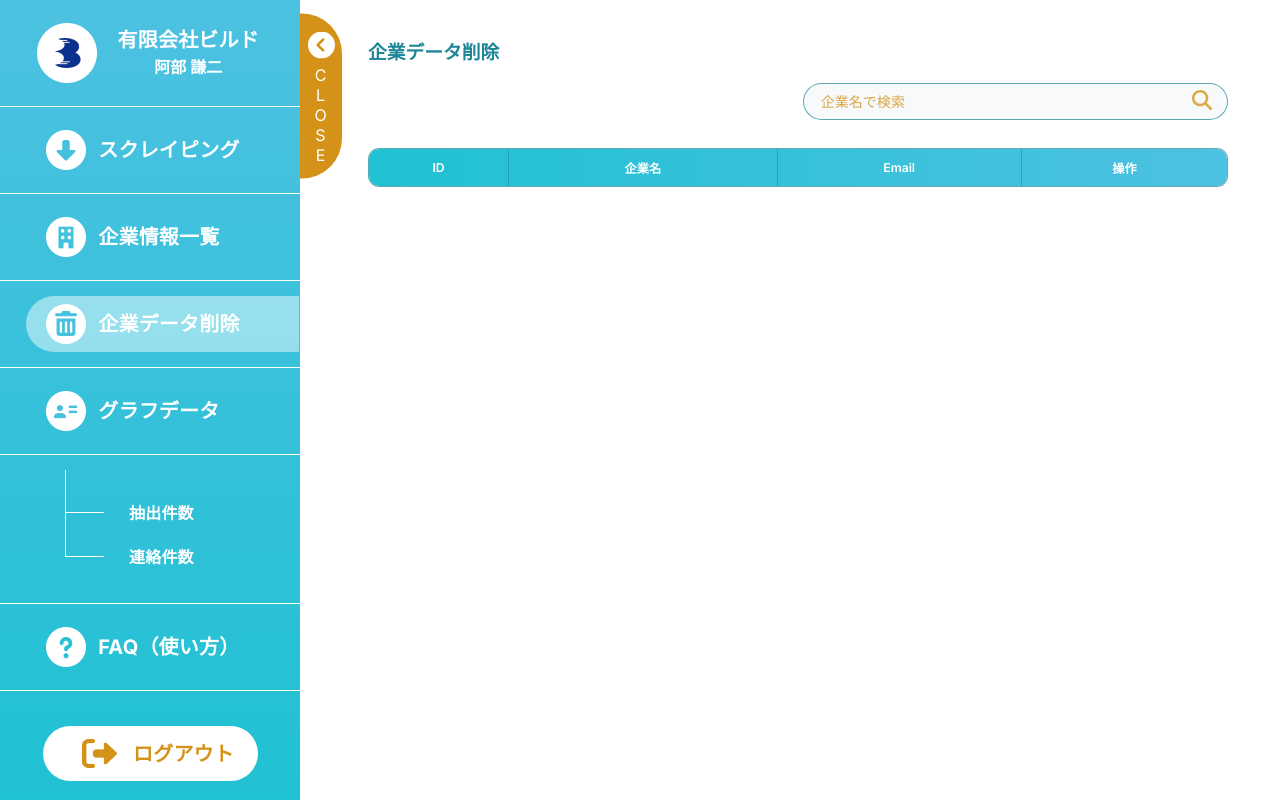
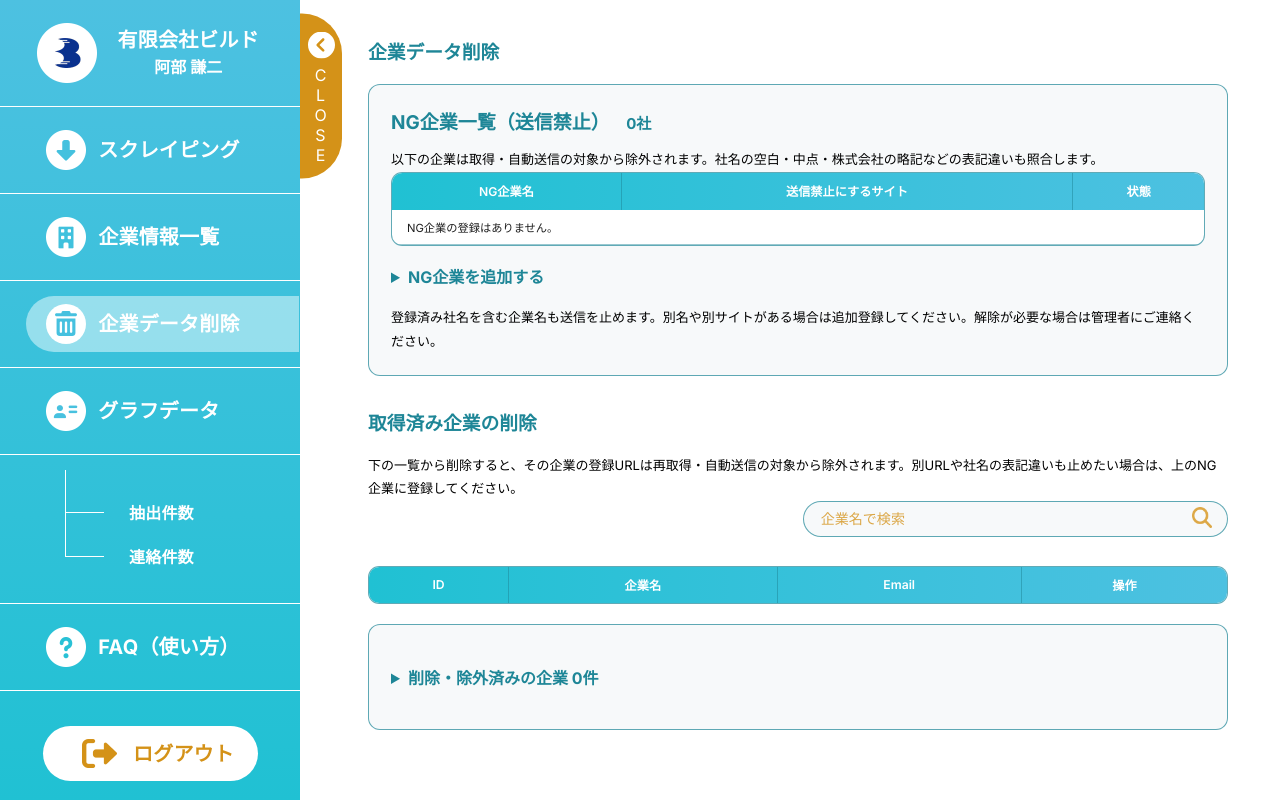
Before and after one commit to Sakai-r-forf/build-sales-force-automation, a Flask app: page /companies_delete/ in a window 1280 px wide. Run offline with Flask 3, Linux system fonts and the light colour scheme; the visitor is signed in with stand-in values (Sample User, id 1); lists and menus that the app fills with data are empty.

Commit message:
Add persistent NG company rules and enforce before form delivery

```diff
--- a/services/store.py
+++ b/services/store.py
@@ -114,8 +114,14 @@ def upsert_company(info):
     parsed = urlsplit(site)
     identity = parsed.netloc.removeprefix("www.") + parsed.path + ("?" + parsed.query if parsed.query else "")
     key = hashlib.sha256(identity.encode()).hexdigest()
+    from services.ng_companies import matching_rule
     def write(state):
         existing = next((c for c in state["companies"].values() if c["key"] == key), None)
+        ng = matching_rule(state, dict(info, company_site=site))
+        if ng:
+            if existing:
+                existing.update(excluded=True, excluded_at=now(), ng_rule_id=ng['id'])
+            return None
         if existing and existing.get("excluded"):
             return None
         if existing:
@@ -140,10 +146,11 @@ def upsert_company(info):
 
 
 def companies(search="", include_excluded=False):
+    from services.ng_companies import matching_rule
     state = store().read()
     result = []
     for record in state["companies"].values():
-        if record.get("excluded") and not include_excluded:
+        if (record.get("excluded") or matching_rule(state, record)) and not include_excluded:
             continue
         if search.casefold() not in record.get("company_name", "").casefold():
             continue
@@ -154,9 +161,10 @@ def companies(search="", include_excluded=False):
 
 
 def company(company_id):
+    from services.ng_companies import matching_rule
     state = store().read()
     record = state["companies"].get(str(company_id))
-    if not record or record.get("excluded"):
+    if not record or record.get("excluded") or matching_rule(state, record):
         return None
     return dict(record, delivery=state["deliveries"].get(str(company_id), {}))
 
--- /dev/null
+++ b/static/css/dashboard/companies_delete/ng.css
@@ -0,0 +1,10 @@
+.ng-panel { margin: 20px 0 32px; padding: 22px; border: 1px solid rgba(30,134,151,.7); border-radius: 12px; background: #f7f9fa; }
+.ng-panel h3 { color: #1e8697; margin: 0 0 14px; font-size: 19px; }
+.ng-panel h3 span { font-size: 15px; margin-left: 12px; }
+.ng-panel p,.ng-description { font-size: 13px; line-height: 1.8; }
+.ng-panel td { overflow-wrap: anywhere; }
+.ng-panel summary { margin: 18px 0; color: #1e8697; cursor: pointer; font-weight: bold; }
+#ng-form { display: grid; gap: 12px; }
+#ng-form label { display: grid; gap: 6px; font-size: 14px; }
+#ng-form input:not([type=hidden]) { width: 100%; padding: 12px; border: 1px solid #1e8697; border-radius: 8px; box-sizing: border-box; }
+#ng-form button { justify-self: start; padding: 12px 20px; border: none; border-radius: 8px; color: white; background: #d49218; font-size: 15px; cursor: pointer; }
--- a/templates/dashboard/companies_delete/index.html
+++ b/templates/dashboard/companies_delete/index.html
@@ -4,12 +4,38 @@
 
 {% block head %}
 <link rel="stylesheet" href="{{ url_for('static', filename='css/dashboard/companies_delete/index.css') }}">
+<link rel="stylesheet" href="{{ url_for('static', filename='css/dashboard/companies_delete/ng.css') }}">
 {% endblock %}
 
 {% block content %}
 
 <div class="companies-delete-page">
     <h2 class="delete-title">企業データ削除</h2>
+    <section class="ng-panel" aria-labelledby="ng-title">
+        <h3 id="ng-title">NG企業一覧（送信禁止） <span>{{ ng_companies|length }}社</span></h3>
+        <p>以下の企業は取得・自動送信の対象から除外されます。社名の空白・中点・株式会社の略記などの表記違いも照合します。</p>
+        <table class="delete-table" id="ng-table">
+            <thead><tr><th>NG企業名</th><th>送信禁止にするサイト</th><th>状態</th></tr></thead>
+            <tbody>
+            {% for ng in ng_companies %}
+            <tr><td>{{ ng.name }}</td><td>{{ ng.domains|join('、') if ng.domains else '社名で判定' }}</td><td>送信禁止</td></tr>
+            {% else %}<tr><td colspan="3">NG企業の登録はありません。</td></tr>{% endfor %}
+            </tbody>
+        </table>
+        <details id="ng-add-details">
+            <summary>NG企業を追加する</summary>
+            <form method="POST" action="{{ url_for('companies_delete.ng_add') }}" id="ng-form">
+                <input type="hidden" name="csrf_token" value="{{ csrf_token }}">
+                <label>NG企業名<input name="name" required maxlength="200" placeholder="例：株式会社〇〇"></label>
+                <label>会社公式サイトのURL（任意）<input name="website" type="url" placeholder="https://example.com"></label>
+                <p>掲載サイト・検索サイトのURLではなく、対象企業の公式サイトを入力してください。同じドメインのページ全体が送信禁止になります。</p>
+                <button type="submit">NG企業として登録</button>
+            </form>
+        </details>
+        <p>登録済み社名を含む企業名も送信を止めます。別名や別サイトがある場合は追加登録してください。解除が必要な場合は管理者にご連絡ください。</p>
+    </section>
+    <h3 class="delete-title">取得済み企業の削除</h3>
+    <p class="ng-description">下の一覧から削除すると、その企業の登録URLは再取得・自動送信の対象から除外されます。別URLや社名の表記違いも止めたい場合は、上のNG企業に登録してください。</p>
     <div class="cd-search-container">
         <div class="cd-search-box">
             <input
@@ -23,7 +49,7 @@
             </button>
         </div>
     </div>
-    <table class="delete-table">
+    <table class="delete-table" id="active-company-table">
         <thead>
             <tr>
                 <th>ID</th>
@@ -49,7 +75,13 @@
         {% endfor %}
         </tbody>
     </table>
-
+    <details class="ng-panel" id="excluded-history">
+        <summary>削除・除外済みの企業 {{ excluded|length }}件</summary>
+        <table class="delete-table"><thead><tr><th>企業名</th><th>登録URL</th><th>状態</th></tr></thead><tbody>
+        {% for c in excluded %}<tr><td>{{ c.company_name }}</td><td>{{ c.company_site }}</td><td>{{ 'NG企業' if c.ng_rule_id else '削除済み' }}</td></tr>
+        {% else %}<tr><td colspan="3">削除・除外済みの企業はありません。</td></tr>{% endfor %}
+        </tbody></table>
+    </details>
 </div>
 
 <div id="deleteModal" class="cd-modal">
@@ -91,7 +123,7 @@ document.addEventListener("DOMContentLoaded", () => {
 <script>
     document.addEventListener("DOMContentLoaded", () => {
         const input = document.getElementById("search-input");
-        const rows  = document.querySelectorAll(".delete-table tbody tr");
+        const rows  = document.querySelectorAll("#active-company-table tbody tr");
 
         input.addEventListener("input", () => {
             const keyword = input.value.trim().toLowerCase();
--- a/views/companies_delete.py
+++ b/views/companies_delete.py
@@ -1,6 +1,7 @@
-from flask import Blueprint, render_template, redirect, url_for, flash
-from flask_login import login_required
+from flask import Blueprint, render_template, redirect, url_for, flash, request, jsonify
+from flask_login import login_required, current_user
 from services.store import companies, exclude_company
+from services.ng_companies import list_ng, register_ng
 
 companies_delete_bp = Blueprint("companies_delete", __name__)
 
@@ -8,7 +9,7 @@ companies_delete_bp = Blueprint("companies_delete", __name__)
 @companies_delete_bp.get("/")
 @login_required
 def index():
-    return render_template("dashboard/companies_delete/index.html", companies=companies())
+    return render_template("dashboard/companies_delete/index.html", companies=companies(), ng_companies=list_ng(), excluded=[c for c in companies(include_excluded=True) if c.get("excluded")])
 
 
 @companies_delete_bp.post("/<int:company_id>/delete")
@@ -19,3 +20,22 @@ def delete(company_id):
     else:
         flash("対象データが存在しません。", "danger")
     return redirect(url_for("companies_delete.index"))
+
+
+@companies_delete_bp.get('/ng')
+@login_required
+def ng_index():
+    return jsonify(companies=list_ng())
+
+
+@companies_delete_bp.post('/ng')
+@login_required
+def ng_add():
+    try:
+        name = request.form.get('name', '')
+        website = request.form.get('website', '').strip()
+        register_ng(name, domains=[website] if website else [], created_by=current_user.get_id())
+        flash('NG企業を登録しました。取得・自動送信の対象から除外されます。', 'success')
+    except ValueError as error:
+        flash(str(error), 'danger')
+    return redirect(url_for('companies_delete.index'))
--- a/views/deliveries.py
+++ b/views/deliveries.py
@@ -7,6 +7,7 @@ from urllib.parse import urlsplit
 from flask import Blueprint, current_app, jsonify, request
 from flask_login import login_required, current_user
 from services.store import store, now
+from services.ng_companies import matching_rule
 from services.playwright_submit import submit_contact
 
 deliveries_bp = Blueprint("deliveries", __name__)
@@ -54,6 +55,9 @@ def send(company_id):
     user_id = current_user.get_id()
     def claim(state):
         company = state["companies"].get(str(company_id))
+        ng = matching_rule(state, company or {})
+        if ng:
+            raise ValueError('NG企業「' + ng['name'] + '」への送信は禁止されています。')
         if not company or company.get("excluded"):
             raise ValueError("対象企業が存在しないか、送信対象から除外されています。")
         if not company.get("inquiry_url"):
@@ -86,12 +90,22 @@ def send(company_id):
         def mark(state):
             record = state["companies"].get(str(company_id), {})
             delivery = state["deliveries"].get(str(company_id), {})
-            if record.get("excluded") or delivery.get("id") != attempt_id or delivery.get("status") != "sending":
+            if not record or record.get("excluded") or matching_rule(state, record) or delivery.get("id") != attempt_id or delivery.get("status") != "sending":
                 raise ValueError("送信対象の状態が変わったため停止しました。")
             delivery["submitted_at"] = now()
         store().mutate(mark)
 
-    result = submit_contact(company["inquiry_url"], rendered, before_submit, allow_loopback=current_app.config["ALLOW_LOOPBACK"])
+    def check_target(url, title=''):
+        state = store().read()
+        record = state['companies'].get(str(company_id), {})
+        ng = matching_rule(state, record, url=url, title=title)
+        if ng:
+            raise ValueError('NG企業「' + ng['name'] + '」への送信は禁止されています。')
+        if not record or record.get('excluded'):
+            raise ValueError('送信対象から除外されたため停止しました。')
+
+    result = submit_contact(company["inquiry_url"], rendered, before_submit,
+                            allow_loopback=current_app.config["ALLOW_LOOPBACK"], check_target=check_target)
     def finish(state):
         delivery = state["deliveries"][str(company_id)]
         if delivery["id"] != attempt_id:
--- a/views/scraping.py
+++ b/views/scraping.py
@@ -35,7 +35,7 @@ def crawl():
     stats = get_stats()
     if not stats["total"]:
         os.unlink(csv_path)
-        return jsonify(error="該当企業を取得できませんでした。URL・キーワード・対象サイトへの接続可否を確認してください。削除済み企業は再取得されません。", stats=stats), 422
+        return jsonify(error="該当企業を取得できませんでした。URL・キーワード・対象サイトへの接続可否を確認してください。NG企業・削除済み企業は取得されません。", stats=stats), 422
     response = send_file(csv_path, as_attachment=True, download_name=os.path.basename(csv_path))
     response.headers["X-Saved-Count"] = str(stats["total"])
     response.headers["X-Crawl-Partial"] = str(stats["partial"]).lower()
```
Also changed, not shown: data/ng_companies_initial.json (added, +8 -0 lines), services/ng_companies.py (added, +69 -0 lines), services/playwright_submit.py (+19 -2 lines), tests/test_forms.py (+21 -0 lines), tests/test_ng.py (added, +72 -0 lines), README.md.
